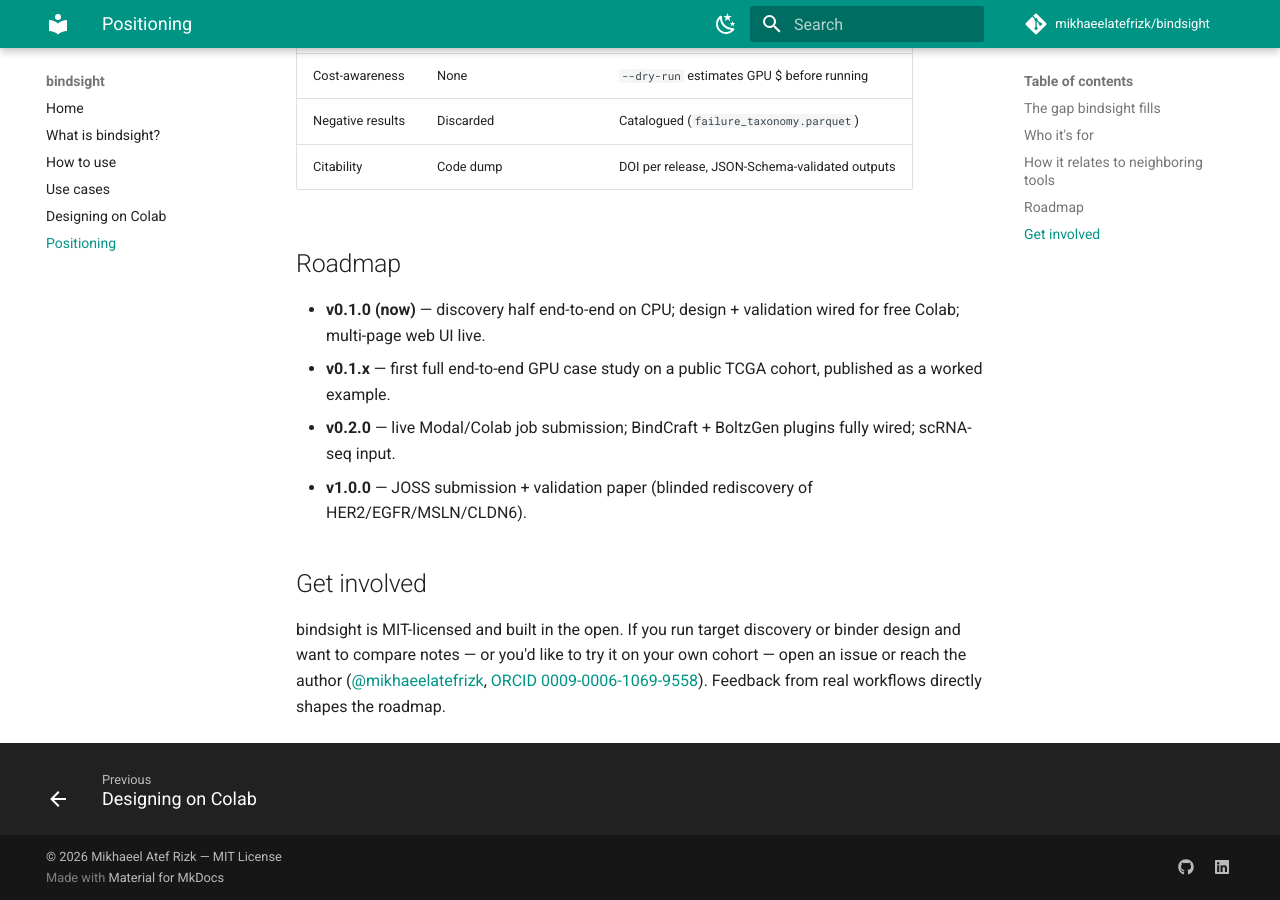
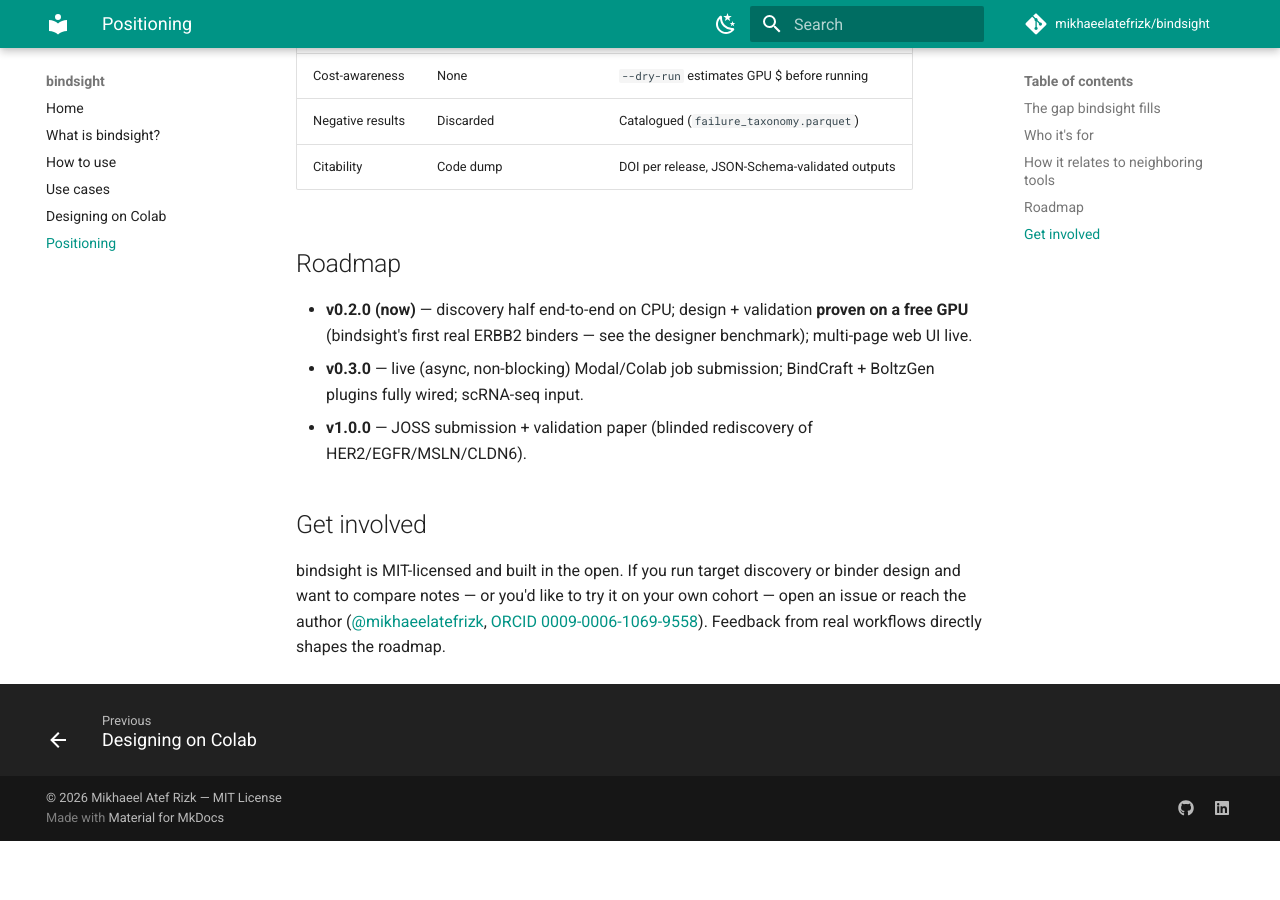
Before and after one commit to mikhaeelatefrizk/bindsight, an MkDocs documentation site: the page built from docs/positioning.md, in a window 1280 px wide and 900 px high, scrolled down 1440 px. Built offline with MkDocs 1.6.1 and Material for MkDocs 9.7.7, drawn with Linux system fonts in a browser that asks for light colours; comment, search, counter and statistics services are not loaded; after the commit the page ends 2281 px from its top, so only the background shows below that.

Commit message:
chore(release): v0.2.0 — first real de novo binders + Kaggle split-env backend
Cut v0.2.0. Bump the live version surfaces and make the roadmap consistent now
that the milestone has shipped:

- pyproject.toml / CITATION.cff: version 0.1.0 -> 0.2.0; date-released 2026-06-19.
- CHANGELOG.md: finalize [Unreleased] as [0.2.0] - 2026-06-19.
- README / docs/positioning / docs/how-to-use / ARCHITECTURE: mark v0.2.0 current,
  fold in the binder + Kaggle-backend milestone, and rescope the unshipped items
  (single-cell input, async Modal, full three-way benchmark) to v0.3.0.
- webapp Home pill now renders bindsight.__version__ so it can't go stale again.

Left untouched on purpose: designer-plugin version attrs (separate axis), the
paper/ snapshot (targets v0.1.0), SECURITY.md "v0.1.0 onwards" (historically
correct), and the stamped 0.1.0 in generated benchmark artifacts (the runs
genuinely executed under 0.1.0 — editing would falsify provenance).

ruff + format clean; full suite 245 passed, 1 skipped.

Claude-Session: https://claude.ai/code/session_011soYvec7Ybsa8FDyGw37U1

```diff
--- a/docs/positioning.md
+++ b/docs/positioning.md
@@ -55,12 +55,10 @@ reproducible.
 
 ## Roadmap
 
-- **v0.1.0 (now)** — discovery half end-to-end on CPU; design + validation wired for free Colab;
-  multi-page web UI live.
-- **v0.1.x** — first full end-to-end GPU case study on a public TCGA cohort, published as a worked
-  example.
-- **v0.2.0** — live Modal/Colab job submission; BindCraft + BoltzGen plugins fully wired; scRNA-seq
-  input.
+- **v0.2.0 (now)** — discovery half end-to-end on CPU; design + validation **proven on a free GPU**
+  (bindsight's first real ERBB2 binders — see the designer benchmark); multi-page web UI live.
+- **v0.3.0** — live (async, non-blocking) Modal/Colab job submission; BindCraft + BoltzGen plugins
+  fully wired; scRNA-seq input.
 - **v1.0.0** — JOSS submission + validation paper (blinded rediscovery of HER2/EGFR/MSLN/CLDN6).
 
 ## Get involved
--- a/pyproject.toml
+++ b/pyproject.toml
@@ -7,7 +7,7 @@ build-backend = "hatchling.build"
 # -----------------------------------------------------------------------------
 [project]
 name = "bindsight"
-version = "0.1.0"
+version = "0.2.0"
 description = "A reproducible bridge from RNA-seq to de novo protein binder design, with end-to-end provenance."
 readme = "README.md"
 requires-python = ">=3.11"
```
Also changed, not shown: ARCHITECTURE.md (+5 -5 lines), CHANGELOG.md (+2 -0 lines), README.md (+6 -6 lines), docs/how-to-use.md (+1 -1 lines), 2 other files.
